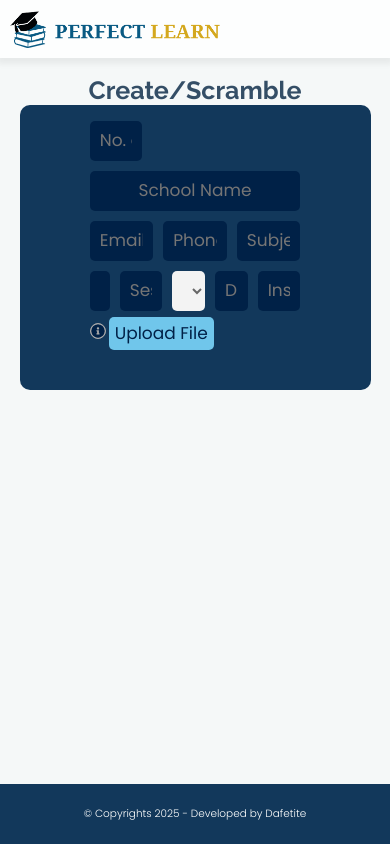
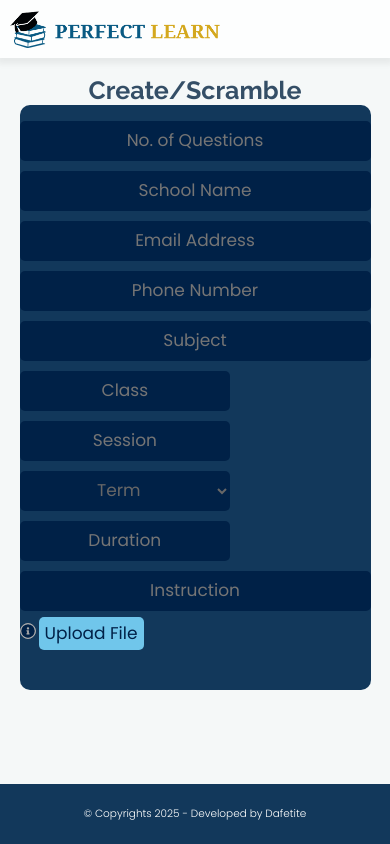
Before and after one commit to DafetiteOgaga/studdiebudie_frontend, a React (Create React App) app: page /scramble in a window 390 px wide. Built offline with nearby package versions, Linux system fonts and the light colour scheme.

Commit message:
fixed Scramble.js: fixing component for responsiveness

```diff
--- a/src/components/scrambleQuestions/Scramble.js
+++ b/src/components/scrambleQuestions/Scramble.js
@@ -7,6 +7,7 @@ import { MoreInfo } from "../MoreInfo";
 import { ConvertCase } from "../../hooks/ConvertCase";
 import { PageHead } from "../PageHead";
 import { FetchFromServer } from "../../hooks/fetch/FetchFromServer";
+import { useIsMobile } from "../../hooks/IsMobile";
 
 const serverOrigin = 'http://localhost:4000'
 
@@ -55,6 +56,7 @@ const termArray = ['term', 'none', 'first', 'second', 'third']
 export default function Scramble() {
 	// const numberOfQuestions = 2
 	// const inputRef = useRef();
+	const isMobile = useIsMobile();
 	const [showSubmitArray, setShowSubmitArray] = useState([false, false]);
 	const [downloadLink, setDownloadLink] = useState(null);
 	const [totalNumberOfQuestions, setTotalNumberOfQuestions] = useState(0)
@@ -369,9 +371,9 @@ export default function Scramble() {
 				<form onSubmit={submitHandler}>
 					<div className="col-sm-12" style={{padding: '3% 0 0.5% 0'}}>
 						<div className="c_form">
-							<fieldset style={{margin: '0 20%'}}>
+							<fieldset className="creae_fieldset">
 								<div className="full field">
-									<div style={styles.totalQs}>
+									<div className="totalQs">
 										{/* totalQs */}
 										<input
 										className="c_form_input" placeholder="No. of Questions"
@@ -390,7 +392,7 @@ export default function Scramble() {
 									</div>
 
 									{/* email, phone and subject */}
-									<div style={styles.rowForm}>
+									<div className="rowForm">
 										{/* email */}
 										<input
 										className="c_form_input" placeholder="Email Address"
@@ -413,27 +415,31 @@ export default function Scramble() {
 									</div>
 
 									{/* class, session, term, duration, totalQs and instruction */}
-									<div style={styles.rowForm}>
+									<div className="rowForm">
 
 										{/* class and sesion */}
-										<div style={{...styles.rowForm, width: '70%',}}>
+										<div className="rowForm rowForm2">
 											{/* class */}
 											<input
+											style={{width: '60%'}}
 											className="c_form_input" placeholder="Class"
 											value={formData.class} onChange={handleChange}
 											type="text" name="class" />
-										</div>
+
 
 											{/* session */}
 											<input
+											style={{width: '60%'}}
 											className="c_form_input" placeholder="Session"
 											value={formData.session} onChange={handleChange}
 											required
 											type="text" name="session" />
+										</div>
 
-
+										<div className="rowForm rowForm2">
 											{/* term */}
-										<select style={{width: '60%', background: !formData.term ? '#f3f3f3':null}}
+											<select
+											style={{width: '60%'}}
 											className="c_form_input"
 											value={formData.term} onChange={handleChange}
 											name="term">
@@ -453,12 +459,14 @@ export default function Scramble() {
 											value={formData.duration} onChange={handleChange}
 											required
 											type="tel" name="duration" />
+										</div>
 
 										{/* </div> */}
 
 										{/* <div style={{...styles.rowForm, width: '50%'}}> */}
 											{/* instruction */}
 											<input
+											style={{width: isMobile?null:'40%'}}
 											className="c_form_input" placeholder="Instruction"
 											value={formData.instruction} onChange={handleChange}
 											required
@@ -484,12 +492,12 @@ export default function Scramble() {
 					:
 					null}
 					{(totalNumberOfQuestions&&!isFile) ?
-						<div style={styles.questionsComp}>
+						<div style={isMobile?styles.questionsCompmobile:styles.questionsCompPC}>
 							<ShuffleQuestions {...args} />
 						</div>
 						:
-						<div style={styles.uploadButton}>
-							<div style={{display: 'flex', alignItems: 'center', gap: 10}}>
+						<div className="creae_fieldset">
+							<div className="uploadBtncreate">
 								<div style={{
 										display: 'flex',
 										alignItems: 'center',
@@ -512,7 +520,7 @@ export default function Scramble() {
 							</div>
 							{isFile ?
 								<>
-									<div style={styles.questionsComp}>
+									<div style={isMobile?styles.questionsCompmobile:styles.questionsCompPC}>
 										<ShuffleQuestions {...args} type="file" text={text} />
 									</div>
 								</>
@@ -540,16 +548,19 @@ const styles = {
 		display: 'flex',
 		gap: 10
 	},
-	totalQs: {
-		width: '25%',
-	},
-	uploadButton: {
-		margin: '0 20%'
-	},
+	// totalQs: {
+	// 	width: '25%',
+	// },
+	// uploadButton: {
+	// 	margin: '0 20%'
+	// },
 	downloadButton: {
 		margin: '0 15%'
 	},
-	questionsComp: {
+	questionsCompPC: {
 		marginTop: '5%'
 	},
+	questionsCompmobile: {
+		marginTop: '20%'
+	},
 }
```
Lines whose indentation alone changed are shown as unchanged.
